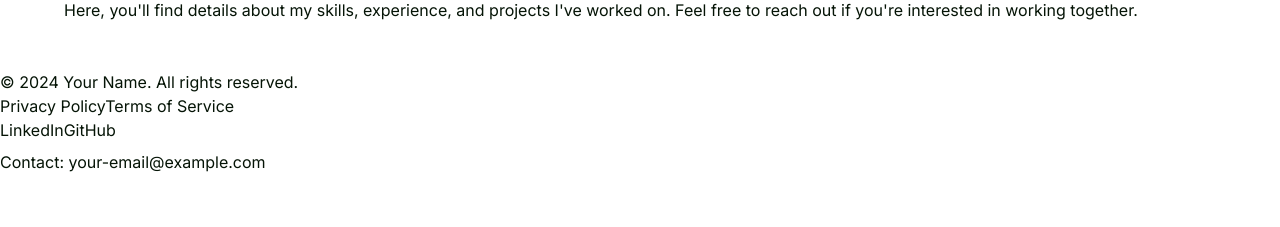
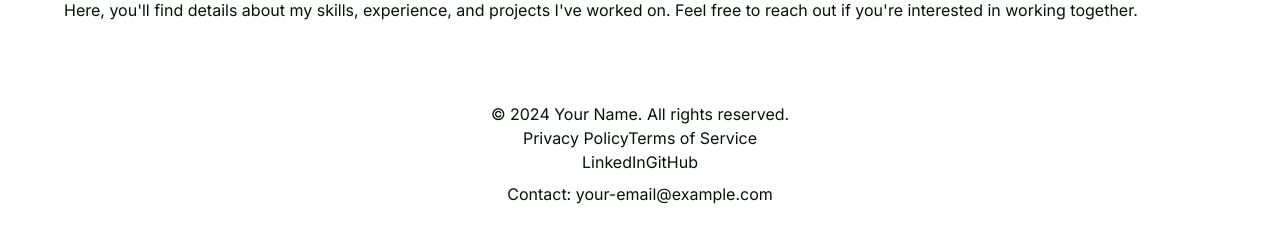
Before and after one commit to dwk601/next-portfolio, a Next.js app: page / in a window 1280 px wide. Shown: the part 657-884 px from the top of the page. Before the commit the page ends 831 px from the top, so only its background shows below. Built offline with nearby package versions, Linux system fonts and the light colour scheme.

Commit message:
Add styling to footer

```diff
--- a/src/app/globals.css
+++ b/src/app/globals.css
@@ -71,3 +71,6 @@ h1 {
 h2 {
   @apply scroll-m-20 border-b pb-2 text-3xl font-semibold tracking-tight transition-colors first:mt-0;
 }
+footer {
+  @apply bg-background text-foreground py-6 px-4 mt-12 text-center;
+}
```
